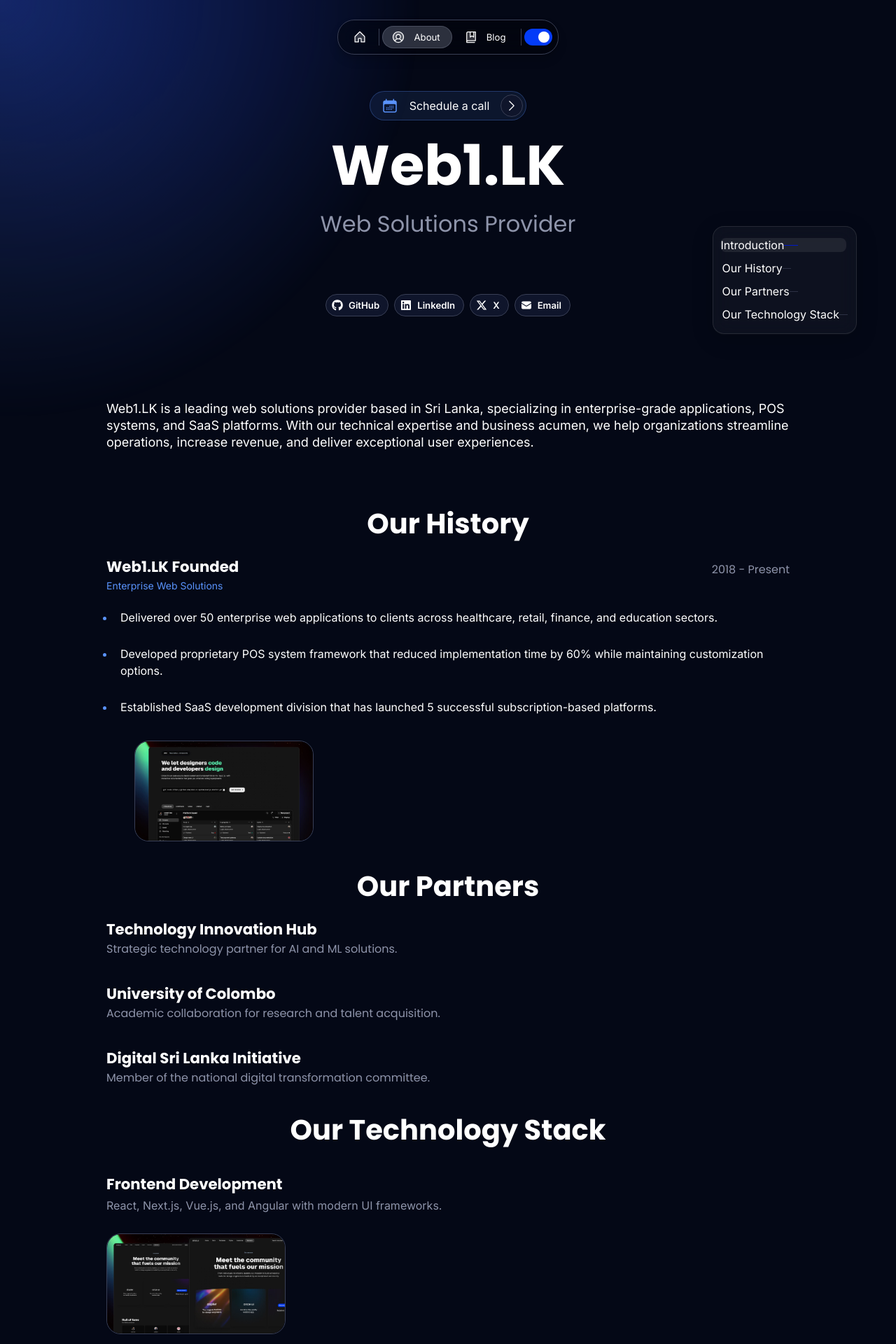
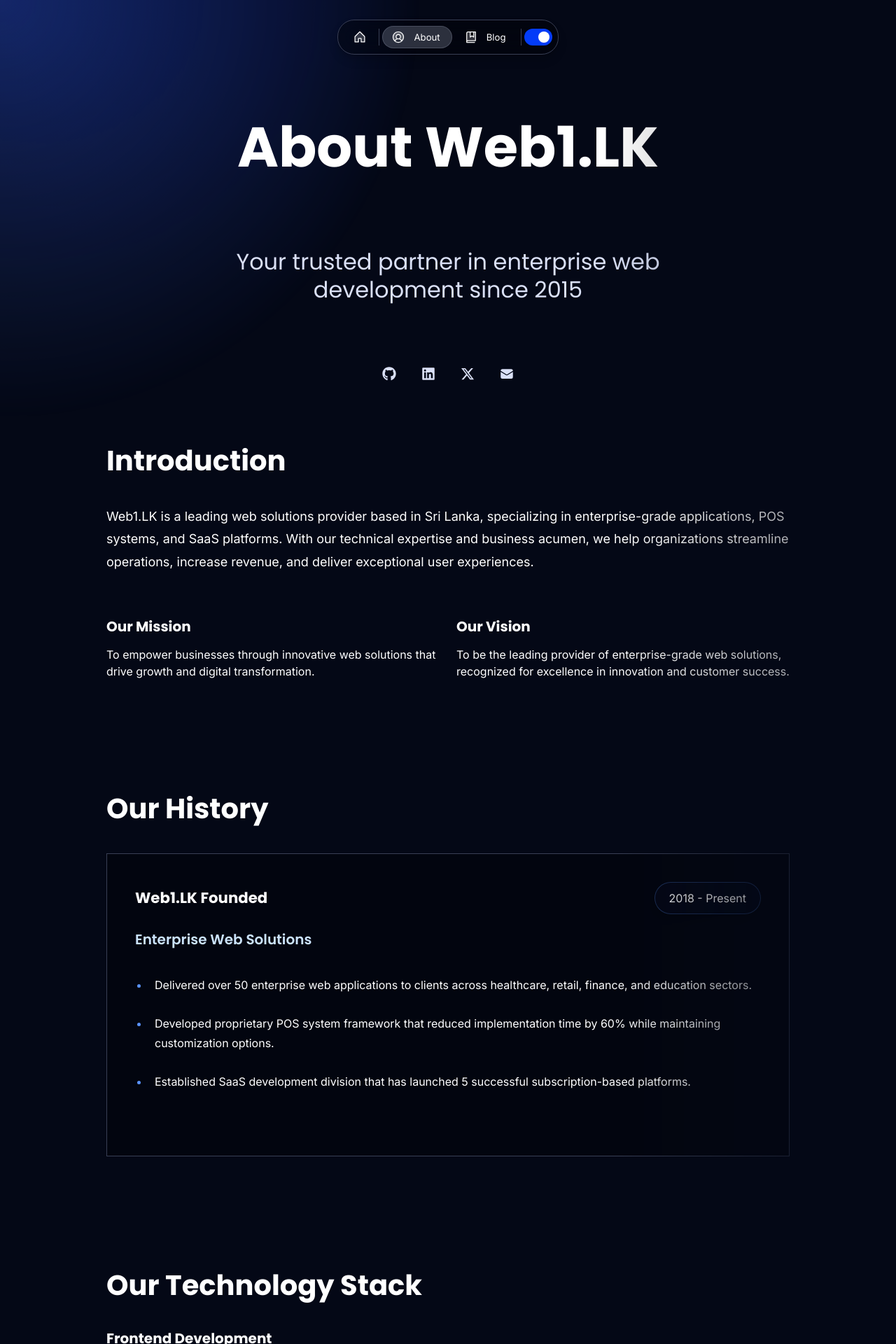
Before and after one commit to crimsonml/Web1.lk-Test, a Next.js app: page /about in a window 1280 px wide. Shown: the top 1920 px of the page at 70% size. Built offline with nearby package versions, Linux system fonts and the light colour scheme.

Commit message:
Refactor About page for improved layout, animations, and content visibility

```diff
--- a/src/app/about/page.tsx
+++ b/src/app/about/page.tsx
@@ -7,11 +7,15 @@
   IconButton,
   SmartImage,
   Text,
+  RevealFx,
+  Badge,
+  Card,
+  Grid,
 } from "@/once-ui/components";
 import { baseURL } from "@/app/resources";
-import TableOfContents from "@/components/about/TableOfContents";
 import styles from "@/components/about/about.module.scss";
 import { person, about, social } from "@/app/resources/content";
+import "@/components/about/about-animations.css";
 
 export async function generateMetadata() {
   const title = about.title;
@@ -43,28 +47,6 @@
 }
 
 export default function About() {
-  const structure = [
-    {
-      title: about.intro.title,
-      display: about.intro.display,
-      items: [],
-    },
-    {
-      title: about.work.title,
-      display: about.work.display,
-      items: about.work.experiences.map((experience) => experience.company),
-    },
-    {
-      title: about.studies.title,
-      display: about.studies.display,
-      items: about.studies.institutions.map((institution) => institution.name),
-    },
-    {
-      title: about.technical.title,
-      display: about.technical.display,
-      items: about.technical.skills.map((skill) => skill.title),
-    },
-  ];
   return (
     <Column maxWidth="m" horizontal="center">
       <script
@@ -79,226 +61,469 @@
             url: `https://${baseURL}/about`,
             image: `${baseURL}/images/${person.avatar}`,
             sameAs: social
-              .filter((item) => item.link && !item.link.startsWith("mailto:")) // Filter out empty links and email links
+              .filter((item) => item.link && !item.link.startsWith("mailto:"))
               .map((item) => item.link),
           }),
         }}
       />
-      {about.tableOfContent.display && (
-        <TableOfContents structure={structure} about={about} />
-      )}
-      <Flex fillWidth mobileDirection="column" horizontal="center">
-        <Column fillWidth maxWidth="800px" paddingX="m">
-          <Column
-            id={about.intro.title}
+
+      {/* Simplified hero section */}
+      <Flex
         fillWidth
-            vertical="center"
-            marginY="xl"
-            horizontal="center"
+        style={{
+          position: "relative",
+          marginTop: "var(--spacing-xl)",
+          marginBottom: "var(--spacing-xl)",
+          borderBottom: "1px solid var(--color-neutral-weak)",
+          paddingBottom: "var(--spacing-xl)",
+        }}
       >
-            {about.calendar.display && (
         <Flex
-                fitWidth
-                border="brand-alpha-medium"
+          direction="column"
+          gap="xl"
+          paddingY="l"
+          paddingX={{ base: "m", tablet: "l" }}
+          fillWidth
           style={{
-                  backdropFilter: "blur(var(--static-space-1))",
+            maxWidth: "900px",
+            margin: "0 auto",
+            position: "relative",
           }}
-                background="brand-alpha-weak"
-                radius="full"
-                padding="4"
-                gap="8"
+        >
+          <RevealFx translateY="8">
+            <Heading
+              variant="display-strong-xl"
+              align="center"
               marginBottom="m"
-                vertical="center"
-                horizontal="center"
             >
-                <Icon paddingLeft="12" name="calendar" onBackground="brand-weak" />
-                <Flex paddingX="8">Schedule a call</Flex>
-                <IconButton
-                  href={about.calendar.link}
-                  data-border="rounded"
-                  variant="secondary"
-                  icon="chevronRight"
-                />
-              </Flex>
-            )}
-            <Heading variant="display-strong-xl" align="center" marginBottom="m">
-              {person.name}
+              About Web1.LK
             </Heading>
+          </RevealFx>
+
+          <RevealFx translateY="8" delay={0.1}>
             <Text
               variant="display-default-xs"
-              onBackground="neutral-weak"
+              onBackground="neutral-medium"
               align="center"
               marginBottom="l"
+              style={{
+                maxWidth: "800px",
+                margin: "0 auto",
+              }}
             >
-              {person.role}
+              Your trusted partner in enterprise web development since 2015
             </Text>
+          </RevealFx>
+
+          {/* Social media links only */}
           {social.length > 0 && (
-              <Flex paddingY="l" gap="8" wrap horizontal="center" fillWidth>
+            <RevealFx translateY="8" delay={0.2}>
+              <Flex gap="16" wrap horizontal="center" fillWidth>
                 {social.map(
                   (item) =>
                     item.link && (
-                        <>
-                            <Button
-                                className="s-flex-hide"
+                      <IconButton
                         key={item.name}
                         href={item.link}
-                                prefixIcon={item.icon}
-                                label={item.name}
-                                size="s"
-                                variant="secondary"
+                        icon={item.icon}
+                        variant="ghost"
+                        size="l"
+                        tooltip={item.name}
                       />
-                            <IconButton
-                                className="s-flex-show"
-                                size="l"
-                                key={`${item.name}-icon`}
-                                href={item.link}
-                                icon={item.icon}
-                                variant="secondary"
-                            />
-                        </>
                     ),
                 )}
               </Flex>
+            </RevealFx>
           )}
-          </Column>
+        </Flex>
+      </Flex>
 
+      {/* Main content container */}
+      <Flex fillWidth mobileDirection="column" horizontal="center">
+        <Column fillWidth maxWidth="900px" paddingX="m">
+          {/* Introduction section - simplified */}
           {about.intro.display && (
-            <Column textVariant="body-default-l" fillWidth gap="m" marginBottom="xl">
+            <RevealFx translateY="12" delay={0.2}>
+              <Flex
+                fillWidth
+                direction="column"
+                paddingY="l"
+                marginBottom="xl"
+              >
+                <Heading
+                  as="h2"
+                  id={about.intro.title}
+                  variant="display-strong-s"
+                  marginBottom="l"
+                  style={{
+                    position: "relative",
+                    color: "var(--color-brand-strong)",
+                    borderBottom: "1px solid var(--color-neutral-weak)",
+                    paddingBottom: "var(--spacing-s)",
+                  }}
+                >
+                  {about.intro.title}
+                </Heading>
+
+                <Flex direction="column" gap="m">
+                  <Text
+                    variant="body-default-l"
+                    style={{
+                      lineHeight: "1.8",
+                      color: "var(--color-neutral-strong)",
+                    }}
+                  >
                     {about.intro.description}
-            </Column>
+                  </Text>
+
+                  {/* Mission/Vision simplified into two columns */}
+                  <Grid
+                    columns="2"
+                    tabletColumns="2"
+                    mobileColumns="1"
+                    gap="24"
+                    marginTop="l"
+                  >
+                    <Flex direction="column" gap="s">
+                      <Heading as="h3" variant="heading-strong-m">
+                        Our Mission
+                      </Heading>
+                      <Text variant="body-default-m">
+                        To empower businesses through innovative web solutions
+                        that drive growth and digital transformation.
+                      </Text>
+                    </Flex>
+
+                    <Flex direction="column" gap="s">
+                      <Heading as="h3" variant="heading-strong-m">
+                        Our Vision
+                      </Heading>
+                      <Text variant="body-default-m">
+                        To be the leading provider of enterprise-grade web
+                        solutions, recognized for excellence in innovation and
+                        customer success.
+                      </Text>
+                    </Flex>
+                  </Grid>
+                </Flex>
+              </Flex>
+            </RevealFx>
           )}
 
+          {/* Work Experience section - simplified */}
           {about.work.display && (
-            <>
-              <Heading as="h2" id={about.work.title} variant="display-strong-s" marginBottom="m" align="center">
+            <RevealFx translateY="12" delay={0.2}>
+              <Flex
+                fillWidth
+                direction="column"
+                paddingY="l"
+                marginBottom="xl"
+              >
+                <Heading
+                  as="h2"
+                  id={about.work.title}
+                  variant="display-strong-s"
+                  marginBottom="l"
+                  style={{
+                    position: "relative",
+                    color: "var(--color-brand-strong)",
+                    borderBottom: "1px solid var(--color-neutral-weak)",
+                    paddingBottom: "var(--spacing-s)",
+                  }}
+                >
                   {about.work.title}
                 </Heading>
-              <Column fillWidth gap="l" marginBottom="40">
+
+                <Flex direction="column" gap="xl">
                   {about.work.experiences.map((experience, index) => (
-                  <Column key={`${experience.company}-${experience.role}-${index}`} fillWidth>
-                    <Flex fillWidth horizontal="space-between" vertical="end" marginBottom="4">
-                      <Text id={experience.company} variant="heading-strong-l">
+                    <RevealFx
+                      key={`${experience.company}-${experience.role}-${index}`}
+                      translateY="8"
+                      delay={0.1 * index}
+                    >
+                      <Card
+                        shadow="s"
+                        style={{
+                          borderRadius: "8px",
+                          border: "1px solid var(--color-neutral-weak)",
+                          overflow: "hidden",
+                        }}
+                      >
+                        <Flex fillWidth direction="column" padding="l">
+                          <Flex
+                            fillWidth
+                            horizontal="space-between"
+                            vertical="center"
+                            marginBottom="m"
+                          >
+                            <Text
+                              id={experience.company}
+                              variant="heading-strong-l"
+                              style={{
+                                color: "var(--color-brand-strong)",
+                              }}
+                            >
                               {experience.company}
                             </Text>
-                      <Text variant="heading-default-xs" onBackground="neutral-weak">
-                        {experience.timeframe}
-                      </Text>
+                            <Badge variant="neutral">{experience.timeframe}</Badge>
                           </Flex>
-                    <Text variant="body-default-s" onBackground="brand-weak" marginBottom="m">
+
+                          <Text
+                            variant="heading-default-m"
+                            onBackground="brand-medium"
+                            marginBottom="l"
+                            style={{
+                              fontWeight: 600,
+                            }}
+                          >
                             {experience.role}
                           </Text>
-                    <Column as="ul" gap="16">
-                      {experience.achievements.map((achievement: JSX.Element, index: number) => (
+
+                          <Column
+                            as="ul"
+                            gap="16"
+                            style={{ paddingLeft: "20px" }}
+                          >
+                            {experience.achievements.map(
+                              (achievement: JSX.Element, index: number) => (
                                 <Text
                                   as="li"
                                   variant="body-default-m"
                                   key={`${experience.company}-${index}`}
+                                  style={{
+                                    lineHeight: "1.7",
+                                  }}
                                 >
                                   {achievement}
                                 </Text>
-                      ))}
+                              ),
+                            )}
                           </Column>
+
                           {experience.images.length > 0 && (
-                      <Flex fillWidth paddingTop="m" paddingLeft="40" wrap>
+                            <Grid
+                              columns="3"
+                              tabletColumns="2"
+                              mobileColumns="1"
+                              gap="16"
+                              marginTop="l"
+                            >
                               {experience.images.map((image, index) => (
                                 <Flex
                                   key={index}
-                            border="neutral-medium"
-                            radius="m"
-                            //@ts-ignore
-                            minWidth={image.width}
-                            //@ts-ignore
-                            height={image.height}
+                                  style={{
+                                    borderRadius: "8px",
+                                    overflow: "hidden",
+                                  }}
                                 >
                                   <SmartImage
                                     enlarge
-                              radius="m"
+                                    radius="s"
                                     //@ts-ignore
                                     sizes={image.width.toString()}
                                     //@ts-ignore
                                     alt={image.alt}
                                     //@ts-ignore
                                     src={image.src}
+                                    style={{
+                                      width: "100%",
+                                      height: "auto",
+                                    }}
                                   />
                                 </Flex>
                               ))}
+                            </Grid>
+                          )}
                         </Flex>
-                    )}
-                  </Column>
+                      </Card>
+                    </RevealFx>
                   ))}
-              </Column>
-            </>
+                </Flex>
+              </Flex>
+            </RevealFx>
           )}
 
+          {/* Education/Studies section - simplified */}
           {about.studies.display && (
-            <>
-              <Heading as="h2" id={about.studies.title} variant="display-strong-s" marginBottom="m" align="center">
+            <RevealFx translateY="12" delay={0.3}>
+              <Flex
+                fillWidth
+                direction="column"
+                paddingY="l"
+                marginBottom="xl"
+              >
+                <Heading
+                  as="h2"
+                  id={about.studies.title}
+                  variant="display-strong-s"
+                  marginBottom="l"
+                  style={{
+                    position: "relative",
+                    color: "var(--color-brand-strong)",
+                    borderBottom: "1px solid var(--color-neutral-weak)",
+                    paddingBottom: "var(--spacing-s)",
+                  }}
+                >
                   {about.studies.title}
                 </Heading>
-              <Column fillWidth gap="l" marginBottom="40">
+
+                <Grid
+                  columns="2"
+                  tabletColumns="2"
+                  mobileColumns="1"
+                  gap="24"
+                >
                   {about.studies.institutions.map((institution, index) => (
-                  <Column key={`${institution.name}-${index}`} fillWidth gap="4">
-                    <Text id={institution.name} variant="heading-strong-l">
+                    <RevealFx
+                      key={`${institution.name}-${index}`}
+                      translateY="8"
+                      delay={0.1 * index}
+                    >
+                      <Flex direction="column" gap="s">
+                        <Text
+                          id={institution.name}
+                          variant="heading-strong-m"
+                          style={{
+                            color: "var(--color-brand-strong)",
+                          }}
+                        >
                           {institution.name}
                         </Text>
-                    <Text variant="heading-default-xs" onBackground="neutral-weak">
+
+                        <Text
+                          variant="body-default-m"
+                          onBackground="neutral-medium"
+                        >
                           {institution.description}
                         </Text>
-                  </Column>
+                      </Flex>
+                    </RevealFx>
                   ))}
-              </Column>
-            </>
+                </Grid>
+              </Flex>
+            </RevealFx>
           )}
 
+          {/* Technical Skills section - simplified without progress bars */}
           {about.technical.display && (
-            <>
+            <RevealFx translateY="12" delay={0.4}>
+              <Flex
+                fillWidth
+                direction="column"
+                paddingY="l"
+                marginBottom="xl"
+              >
                 <Heading
                   as="h2"
                   id={about.technical.title}
                   variant="display-strong-s"
-                marginBottom="40"
-                align="center"
+                  marginBottom="l"
+                  style={{
+                    position: "relative",
+                    color: "var(--color-brand-strong)",
+                    borderBottom: "1px solid var(--color-neutral-weak)",
+                    paddingBottom: "var(--spacing-s)",
+                  }}
                 >
                   {about.technical.title}
                 </Heading>
-              <Column fillWidth gap="l">
+
+                <Flex fillWidth direction="column" gap="xl">
                   {about.technical.skills.map((skill, index) => (
-                  <Column key={`${skill}-${index}`} fillWidth gap="4">
-                    <Text variant="heading-strong-l">{skill.title}</Text>
-                    <Text variant="body-default-m" onBackground="neutral-weak">
+                    <RevealFx
+                      key={`${skill.title}-${index}`}
+                      translateY="8"
+                      delay={0.1 * index}
+                    >
+                      <Flex fillWidth direction="column" gap="m">
+                        <Text
+                          variant="heading-strong-m"
+                          style={{
+                            color: "var(--color-brand-strong)",
+                          }}
+                        >
+                          {skill.title}
+                        </Text>
+
+                        <Text
+                          variant="body-default-m"
+                          onBackground="neutral-medium"
+                          style={{
+                            lineHeight: "1.7",
+                          }}
+                        >
                           {skill.description}
                         </Text>
+
+                        {/* Technology logos/icons in a simpler grid */}
                         {skill.images && skill.images.length > 0 && (
-                      <Flex fillWidth paddingTop="m" gap="12" wrap>
+                          <Grid
+                            columns="6"
+                            tabletColumns="4"
+                            mobileColumns="3"
+                            gap="16"
+                            marginTop="s"
+                          >
                             {skill.images.map((image, index) => (
                               <Flex
                                 key={index}
-                            border="neutral-medium"
-                            radius="m"
-                            //@ts-ignore
-                            minWidth={image.width}
-                            //@ts-ignore
-                            height={image.height}
+                                horizontal="center"
+                                style={{
+                                  padding: "12px",
+                                  border: "1px solid var(--color-neutral-weak)",
+                                  borderRadius: "4px",
+                                }}
                               >
                                 <SmartImage
-                              enlarge
-                              radius="m"
-                              //@ts-ignore
-                              sizes={image.width.toString()}
                                   //@ts-ignore
                                   alt={image.alt}
                                   //@ts-ignore
                                   src={image.src}
+                                  style={{
+                                    maxWidth: "100%",
+                                    maxHeight: "36px",
+                                  }}
                                 />
                               </Flex>
                             ))}
+                          </Grid>
+                        )}
                       </Flex>
+                    </RevealFx>
+                  ))}
+                </Flex>
+              </Flex>
+            </RevealFx>
           )}
-                  </Column>
-                ))}
-              </Column>
-            </>
-          )}
+
+          {/* Simple CTA section */}
+          <RevealFx translateY="12" delay={0.4}>
+            <Flex
+              fillWidth
+              direction="column"
+              align="center"
+              gap="l"
+              paddingY="xl"
+              marginY="l"
+              background="surface-weak"
+              border="neutral-weak"
+              radius="m"
+            >
+              <Heading
+                variant="display-strong-s"
+                align="center"
+                style={{
+                  maxWidth: "700px",
+                }}
+              >
+                Ready to discuss your project?
+              </Heading>
+
+              <Button variant="primary" size="l" href="/contact" arrowIcon>
+                Contact Us
+              </Button>
+            </Flex>
+          </RevealFx>
         </Column>
       </Flex>
     </Column>
--- /dev/null
+++ b/src/app/globals.css
@@ -0,0 +1,2 @@
+/* Import animations for the about page */
+@import '../components/about/about-animations.css';
--- a/src/app/resources/content.js
+++ b/src/app/resources/content.js
@@ -179,7 +179,6 @@
         Web1.LK is a leading web solutions provider based in Sri Lanka, specializing in enterprise-grade applications, POS systems, and SaaS platforms. With our technical expertise and business acumen, we help organizations streamline operations, increase revenue, and deliver exceptional user experiences.
       </>
     ),  },
-  // Keep other sections as they are for now
   work: {
     display: true,
     title: "Our History",
@@ -211,7 +210,7 @@
     ],
   },
   studies: {
-    display: true,
+    display: false, // Changed from true to false to hide the section
     title: "Our Partners",
     institutions: [
       {
--- /dev/null
+++ b/src/components/about/about-animations.css
@@ -0,0 +1,16 @@
+@keyframes progressAnimation {
+  from { width: 0; }
+  to { width: 100%; }
+}
+
+@keyframes pulse {
+  0% { box-shadow: 0 0 0 0 rgba(58, 180, 242, 0.4); }
+  70% { box-shadow: 0 0 0 10px rgba(58, 180, 242, 0); }
+  100% { box-shadow: 0 0 0 0 rgba(58, 180, 242, 0); }
+}
+
+@keyframes float {
+  0% { transform: translateY(0px); }
+  50% { transform: translateY(-10px); }
+  100% { transform: translateY(0px); }
+}
```
Lines whose indentation alone changed are shown as unchanged.
